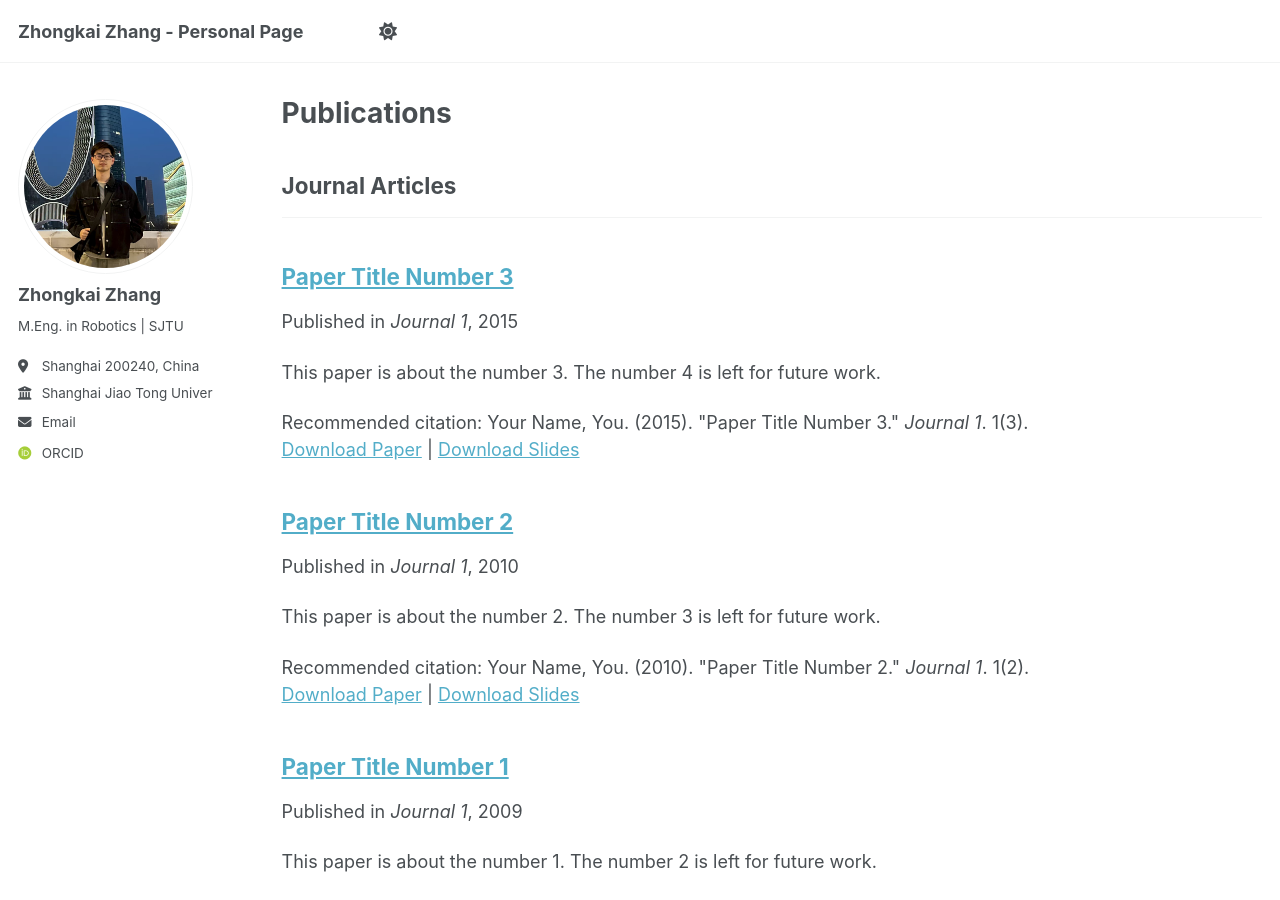
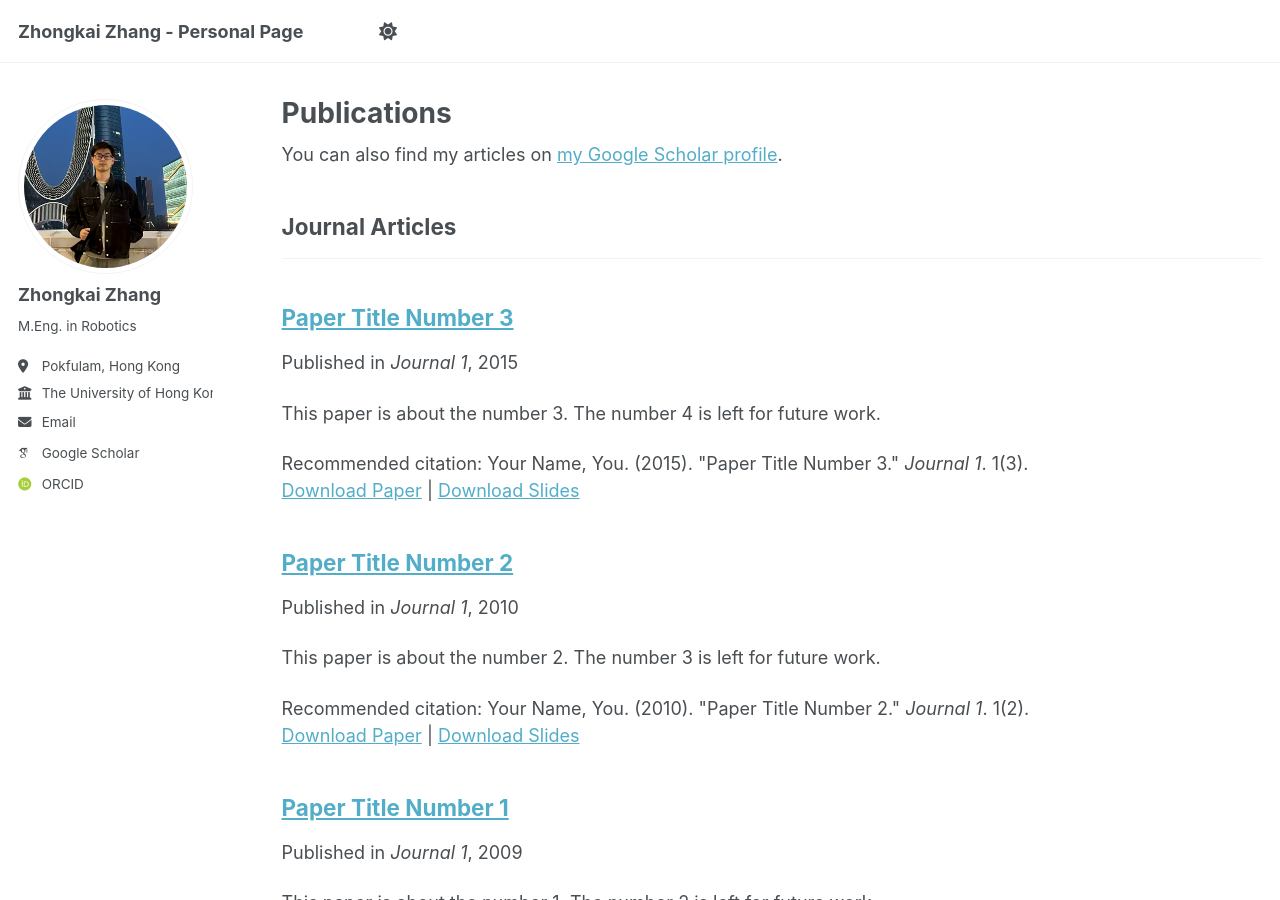
Before and after one commit to V373/blog, a Jekyll site: the page built from _pages/publications.html, in a window 1280 px wide and 900 px high. Built offline with Jekyll 4.4.1, drawn with Linux system fonts in a browser that asks for light colours; some web fonts are replaced; a script that is not in the unit is left out.

Commit message:
Revise personal details in _config.yml
Updated personal information including bio, location, employer, and email.

```diff
--- a/_config.yml
+++ b/_config.yml
@@ -25,16 +25,16 @@ author:
   avatar           : "250301.jpg"
   name             : "Zhongkai Zhang"
   pronouns         : # example: "she/her"
-  bio              : "M.Eng. in Robotics | SJTU"
-  location         : "Shanghai 200240, China"
-  employer         : "Shanghai Jiao Tong University"
+  bio              : "M.Eng. in Robotics"
+  location         : "Pokfulam, Hong Kong"
+  employer         : "The University of Hong Kong"
   uri              : # URL
-  email            : "v373128@sjtu.edu.cn"
+  email            : "zhang373@hku.hk"
 
   # Academic websites
   academia         : # URL
   arxiv            : # URL - Update with the correct link to your profile
-  googlescholar    : # URL
+  googlescholar    : "https://scholar.google.com/citations?view_op=list_works&hl=en&user=izPzKzMAAAAJ"
   inspire-hep      : # URL
   impactstory      : # URL
   orcid            : "https://orcid.org/0009-0002-9756-9238"
```
